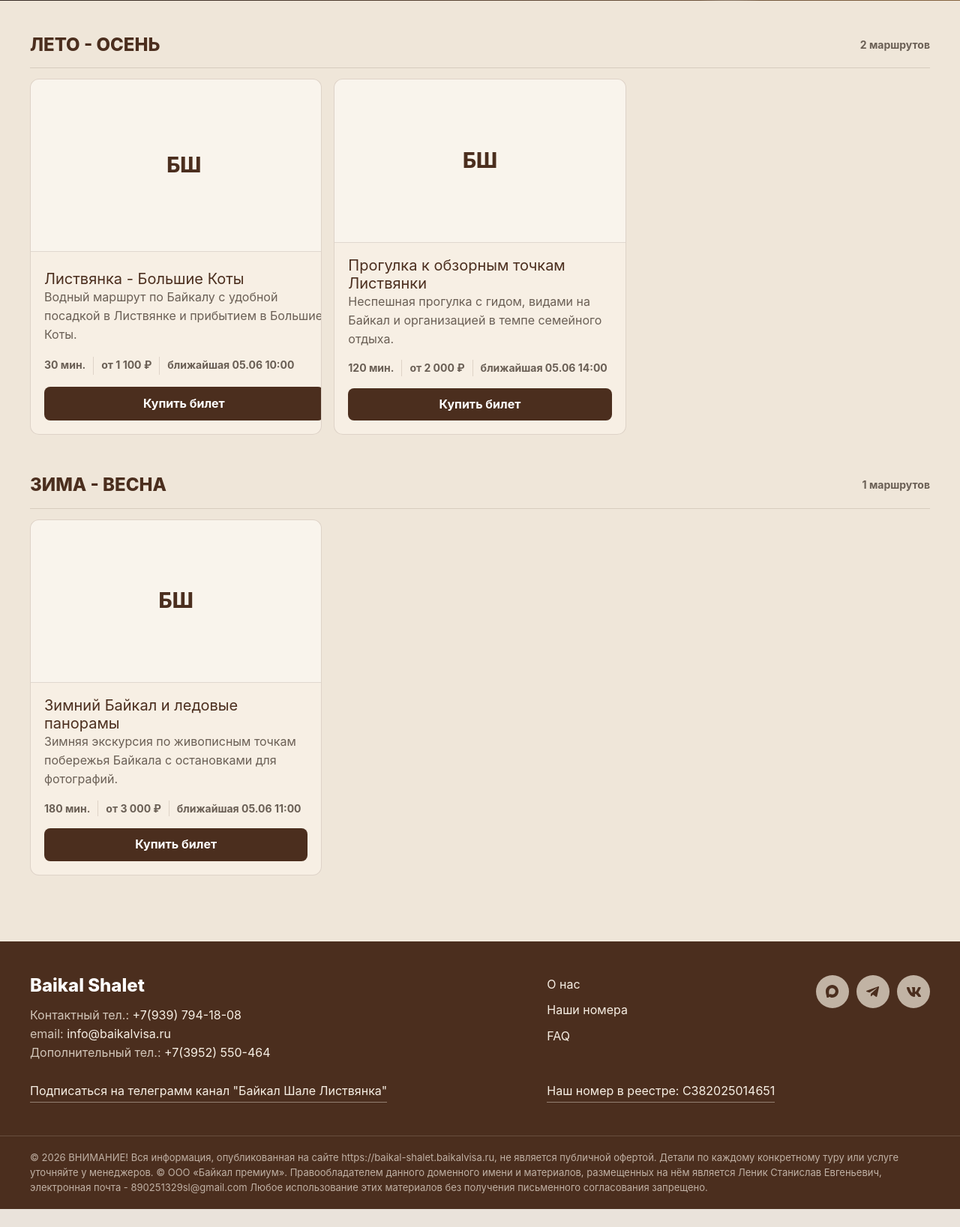
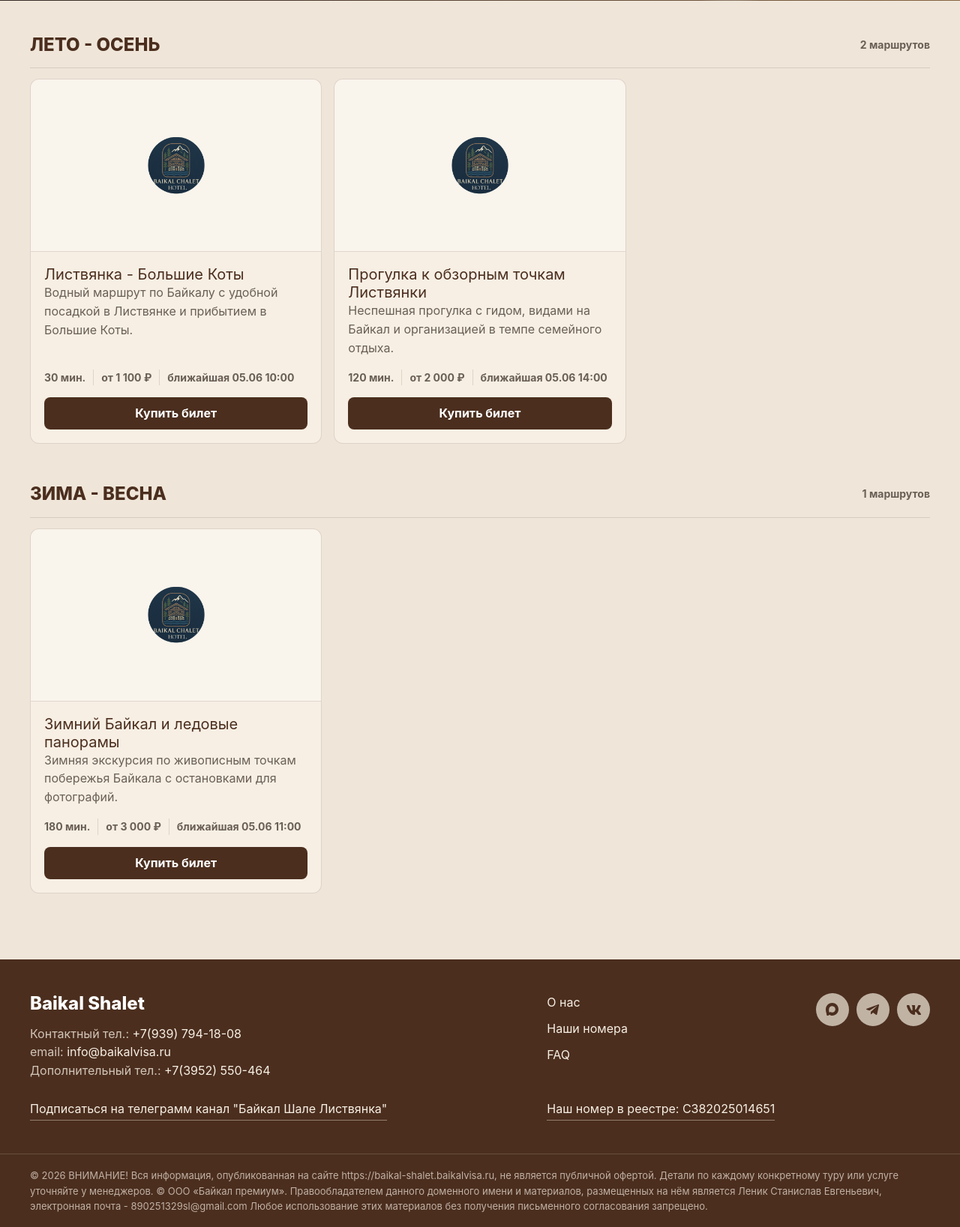
Before and after one commit to Sobol17/baikal-shale-tickets, a Laravel app: page / in a window 1280 px wide. Shown: the part 439-2076 px from the top of the page at 75% size. Before the commit the page ends 2052 px from the top, so only its background shows below. Run offline with Laravel 12, Linux system fonts and the light colour scheme; data comes from the database, SQL or seed files in the repository; style sheets or scripts are compiled from the project's sources.

Commit message:
fix excursion card

```diff
--- a/resources/css/app.css
+++ b/resources/css/app.css
@@ -532,6 +532,7 @@ textarea {
 
 .excursion-card {
     display: grid;
+    grid-template-rows: auto 1fr;
     min-height: 100%;
     overflow: hidden;
     border: 1px solid var(--line);
@@ -541,24 +542,28 @@ textarea {
 }
 
 .excursion-card__image {
-    aspect-ratio: 16 / 9;
     width: 100%;
+    height: clamp(180px, 18vw, 230px);
     object-fit: cover;
 }
 
 .excursion-card__fallback {
     display: grid;
-    aspect-ratio: 16 / 9;
+    height: clamp(180px, 18vw, 230px);
     place-items: center;
     border-bottom: 1px solid var(--line);
     background: rgba(255, 255, 255, 0.28);
-    color: var(--brand);
-    font-size: 28px;
-    font-weight: 760;
+}
+
+.excursion-card__fallback-logo {
+    width: 88px;
+    height: 88px;
+    object-fit: contain;
 }
 
 .excursion-card__body {
     display: grid;
+    grid-template-rows: 1fr auto auto;
     gap: 16px;
     padding: 18px;
 }
@@ -1273,6 +1278,11 @@ textarea {
         grid-template-columns: 1fr;
     }
 
+    .excursion-card__image,
+    .excursion-card__fallback {
+        height: 190px;
+    }
+
     .slot-card {
         grid-template-columns: 1fr;
     }
--- a/resources/views/excursions/index.blade.php
+++ b/resources/views/excursions/index.blade.php
@@ -97,7 +97,9 @@
                             @if ($excursion->cover_image_url)
                                 <img class="excursion-card__image" src="{{ $excursion->cover_image_url }}" alt="{{ $excursion->title }}">
                             @else
-                                <div class="excursion-card__fallback" aria-hidden="true">БШ</div>
+                                <div class="excursion-card__fallback" aria-hidden="true">
+                                    <img class="excursion-card__fallback-logo" src="{{ asset('images/logo.webp') }}" alt="">
+                                </div>
                             @endif
 
                             <div class="excursion-card__body">
```
